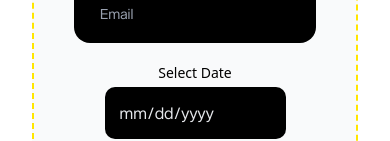
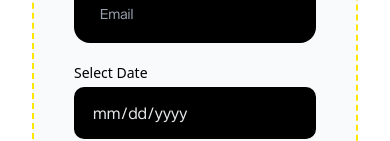
Before and after one commit to jasonkaiser/load-and-go-website, a React (Vite) app: page /services/furniture-ad in a window 390 px wide. Shown: the part 707-848 px from the top of the page. Built offline with nearby package versions, Linux system fonts and the light colour scheme.

Commit message:
Bug fixes

```diff
--- a/src/components/ui/inputform.tsx
+++ b/src/components/ui/inputform.tsx
@@ -2,19 +2,29 @@ const InputForm = ({ placeholder, type, width = "w-full", name, value, onChange,
   const isDateOrTime = type === "date" || type === "time";
 
   const containerClasses = isDateOrTime
-    ? "relative max-w-xs w-auto md:max-w-full md:w-full max-md:block max-md:text-left max-md:ml-0 place-self-center"
+    ? "relative w-full max-w-xs md:max-w-full md:w-full max-md:block max-md:text-left max-md:ml-0"
     : `relative ${width}`;
+
 
   const inputClasses = `
     bg-black placeholder-gray-400 placeholder:text-[14px] text-gray-200 sequelFont !outline-none
     border-2 border-transparent focus:border-primary focus:ring-4 focus:ring-primary/40 transition duration-300
     max-md:w-full max-md:text-left
-    ${isDateOrTime ? "rounded-2xl max-md:rounded-lg p-3 mr-4 place-self-center md:w-full md:p-4 md:pl-6" : "rounded-2xl w-full p-4 pl-6"}
+    ${isDateOrTime
+      ? "rounded-2xl max-md:rounded-lg p-3 pl-4 w-full md:w-auto md:p-4 md:pl-6 md:mx-auto"
+      : "rounded-2xl w-full p-4 pl-6"}
   `;
 
   return (
     <div className={containerClasses}>
-      {label && <label htmlFor={name} className="block mb-1 text-black text-center text-sm md:hidden place-self-center">{label}</label>}
+      {label && (
+        <label
+          htmlFor={name}
+          className="block mb-1 text-black text-left text-sm md:hidden"
+        >
+          {label}
+        </label>
+      )}
       <input
         id={name}
         name={name}
```
